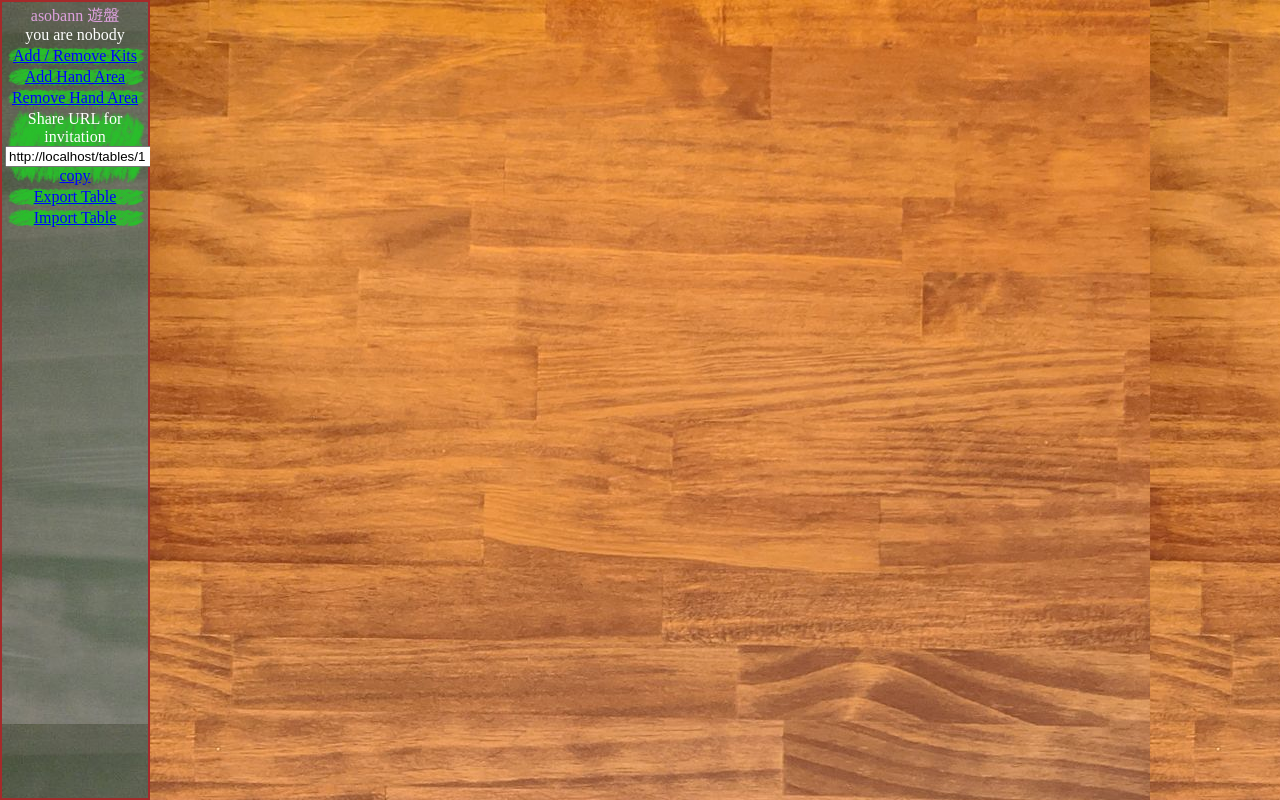
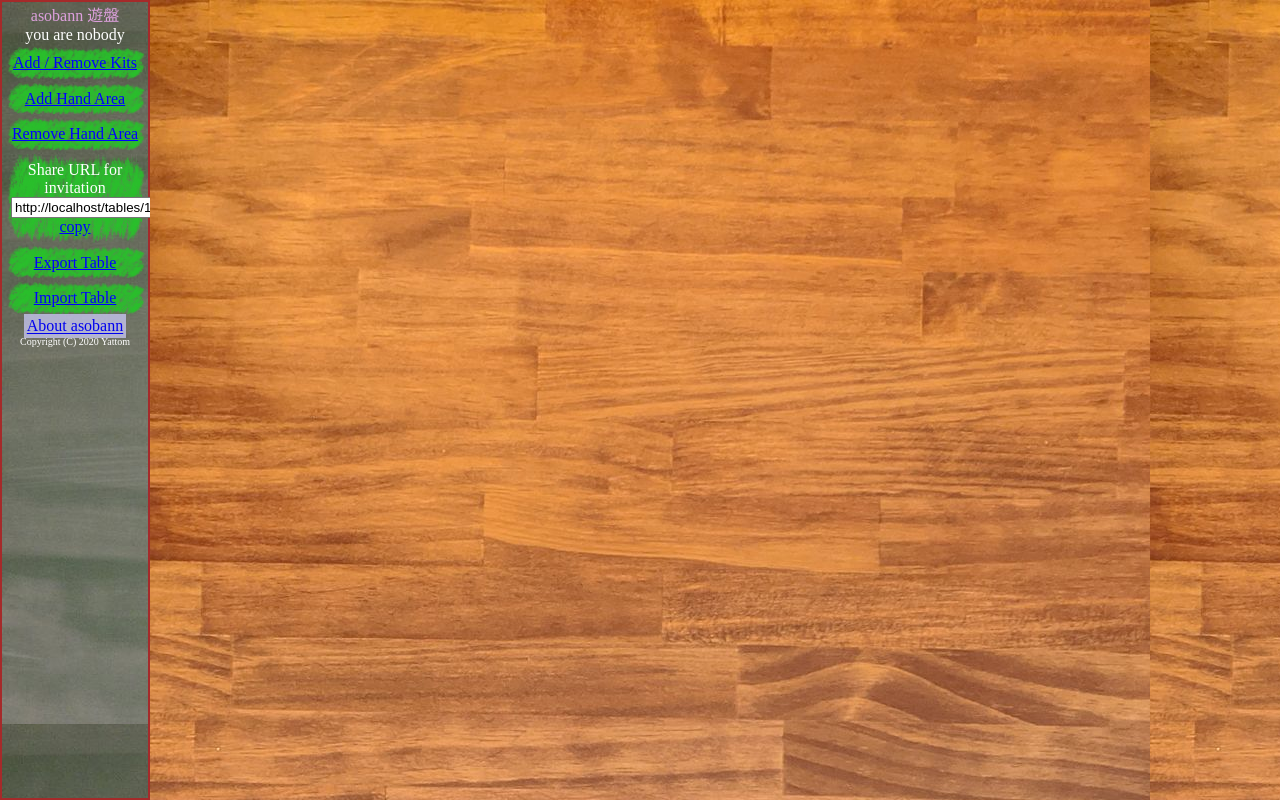
Before and after one commit to asobann/asobann_app, a Flask app: page /tables/1 in a window 1280 px wide. Run offline with Flask 2, Linux system fonts and the light colour scheme; some libraries are stand-ins or nearby versions.

Commit message:
add about and copyright

```diff
--- a/src/asobann/static/game.css
+++ b/src/asobann/static/game.css
@@ -35,6 +35,7 @@ body {
     margin: 3px;
     background-image: url("./images/menuitem_bg.png");
     background-size: 100% 100%;
+    padding: 5% 6px 5% 6px;
 }
 
 .menuitem a {
@@ -150,3 +151,12 @@ div.kit_selection_container .item {
         background-size: 100% 100%, 0% 100%;
     }
 }
+
+.about {
+    padding: 0.2em;
+    background-color: rgba(208, 208, 255, 0.7);
+}
+
+.copyright {
+    font-size: x-small;
+}
--- a/src/asobann/static/i18n.js
+++ b/src/asobann/static/i18n.js
@@ -23,6 +23,8 @@ const dictionary = {
         "you are ": "プレイヤー: ",
         "observing": "見学中",
         "Do you want to collect even in-hand components?": "Do you want to collect even in-hand components?",
+        "About asobann": "asobannについて",
+        "Copyright (C) 2020 Yattom": "Copyright © 2020 合同会社やっとむ屋, やっとむ"
     },
     en: {
         'Spread Out': 'Spread Out',
@@ -48,6 +50,8 @@ const dictionary = {
         "you are ": "you are",
         "observing": "observing",
         "Do you want to collect even in-hand components?": "Do you want to collect even in-hand components?",
+        "About asobann": "About asobann",
+        "Copyright (C) 2020 Yattom": "Copyright © 2020 Yattom",
     },
 };
 
--- a/src/asobann/static/menu.js
+++ b/src/asobann/static/menu.js
@@ -85,6 +85,10 @@ class Menu {
                     el("a", { href: "/export?tablename=" + this.connector.tablename }, _("Export Table"))),
                 el("div.menuitem#import_table",
                     el("a", { href: "", onclick: showImport }, _("Import Table"))),
+                el("div", { style: { 'background-color': '#rgba(255, 255, 255, 0.5)' } }, [
+                    el("a", { class: 'about', href: 'https://games.yattom.jp/asobann', target: '_blank' }, _("About asobann")),
+                    el("div", { class: 'copyright' }, _("Copyright (C) 2020 Yattom")),
+                ])
             ],
         );
 
@@ -184,7 +188,7 @@ function createAddRemoveKitsMenu(parent, connector) {
         update(kitData, index, items, context) {
             const self = this;
             setAttr(self.el, { 'data-kit-name': kitData.kit.name });
-            if(kitData.kit["label_" + language]) {
+            if (kitData.kit["label_" + language]) {
                 self.nameEl.innerText = kitData.kit["label_" + language];
             } else {
                 self.nameEl.innerText = kitData.kit.label;
```
